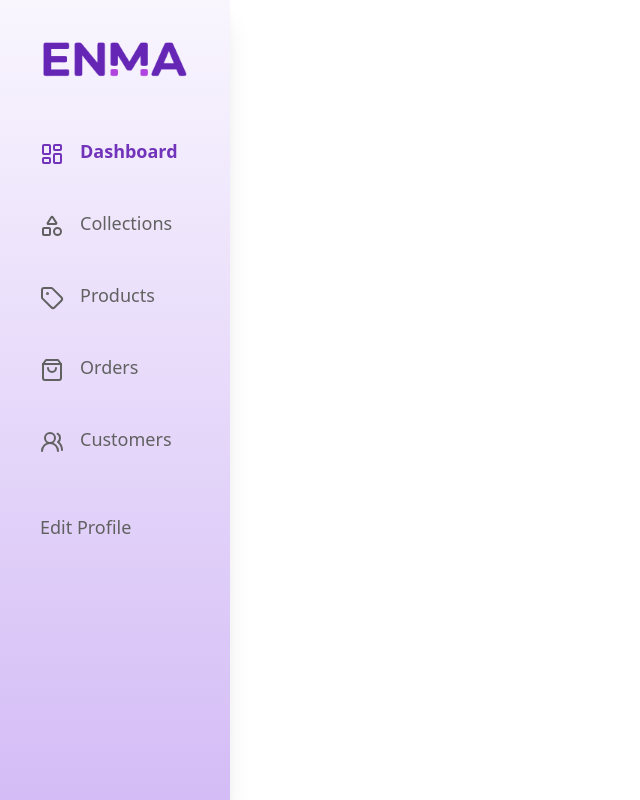
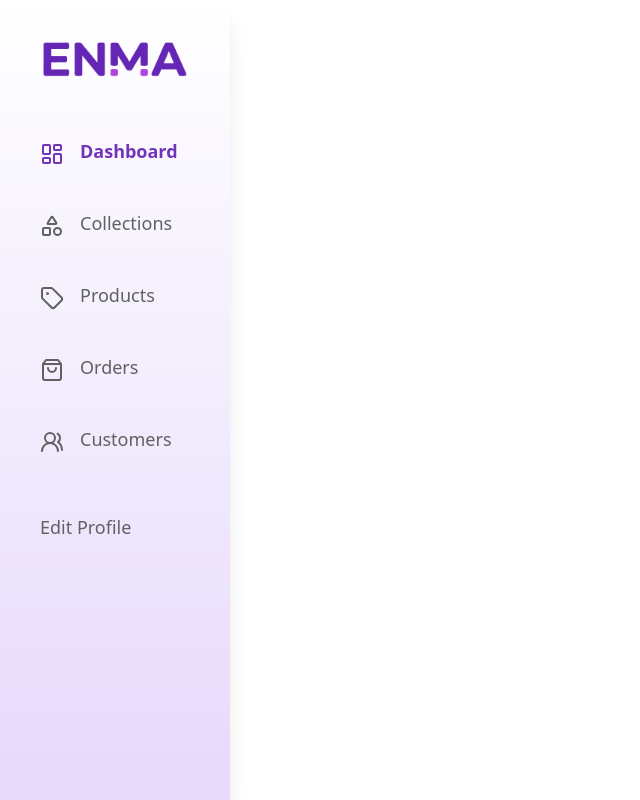
Before and after one commit to achraf00007/Enma_admin, a Next.js app: page / in a window 1280 px wide. Shown: the whole page, without its empty margins (0-640 px from the left). Built offline with nearby package versions, Linux system fonts and the light colour scheme.

Commit message:
style: update background color

```diff
--- a/components/layout/LeftSideBar.tsx
+++ b/components/layout/LeftSideBar.tsx
@@ -10,7 +10,7 @@ export default function LeftSideBar() {
   const pathname = usePathname();
 
   return (
-    <div className="h-screen left-0 top-0 sticky p-10 flex flex-col gap-16 bg-gradient-to-b from-primary-50 to-primary-300 shadow-xl max-lg:hidden">
+    <div className="h-screen left-0 top-0 sticky p-10 flex flex-col gap-16 bg-gradient-to-b from-white to-primary-200 shadow-xl max-lg:hidden">
       <Image src="/logo.png" alt="Enma" width={150} height={70} />
 
       <div className="flex flex-col gap-12">
--- a/components/layout/TopBar.tsx
+++ b/components/layout/TopBar.tsx
@@ -13,7 +13,7 @@ export default function TopBar() {
   const pathname = usePathname();
 
   return (
-    <div className="sticky top-0 z-20 w-full flex justify-between items-center px-8 py-4 bg-gradient-to-r from-primary-100 to-primary-300 shadow-xl lg:hidden">
+    <div className="sticky top-0 z-20 w-full flex justify-between items-center px-8 py-4 bg-gradient-to-r from-white to-primary-200 shadow-xl lg:hidden">
       <Image src="/logo.png" alt="Enma" width={150} height={70} />
 
       <div className="flex gap-8 max-md:hidden">
```
